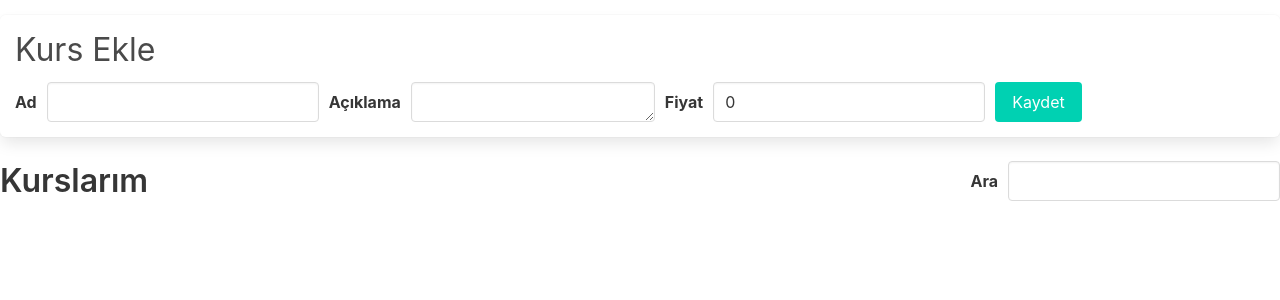
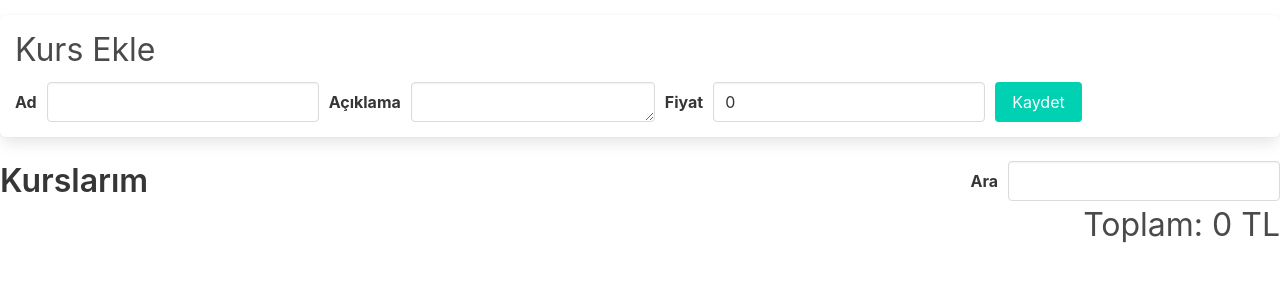
Before and after one commit to gozdemogus/react-redux-courses, a React (Create React App) app: page / in a window 1280 px wide. Shown: the top 300 px of the page. Built offline with nearby package versions, Linux system fonts and the light colour scheme.

Commit message:
filter courses and calculate total

```diff
--- a/src/App.js
+++ b/src/App.js
@@ -10,7 +10,7 @@ function App() {
       <CourseForm></CourseForm>
       <CourseSearch></CourseSearch>
       <CourseList></CourseList>
-      {/* <CourseValue></CourseValue> */}
+      <CourseValue></CourseValue>
     </div>
   );
 }
--- a/src/components/CourseValue.js
+++ b/src/components/CourseValue.js
@@ -1,8 +1,25 @@
 import React from 'react'
+import { useSelector } from 'react-redux';
+
 
 function CourseValue() {
+
+  const totalCost = useSelector(({ form, courses: { data, searchTerm } }) => {
+    //return state.courses.data;
+  /*   const filteredCourses = */ return data.filter((course) =>
+      course.name.toLowerCase().includes(searchTerm.toLowerCase())
+    ).reduce((acc,course)=> acc+course.cost,0)
+   /*  let cost = 0;
+    for (let course of filteredCourses) {
+      cost += course.cost;
+    }
+    return cost; */
+
+  });
+
+
   return (
-    <div>CourseValue</div>
+    <div className='coursePrice'>Toplam: {totalCost} TL </div>
   )
 }
 
```
